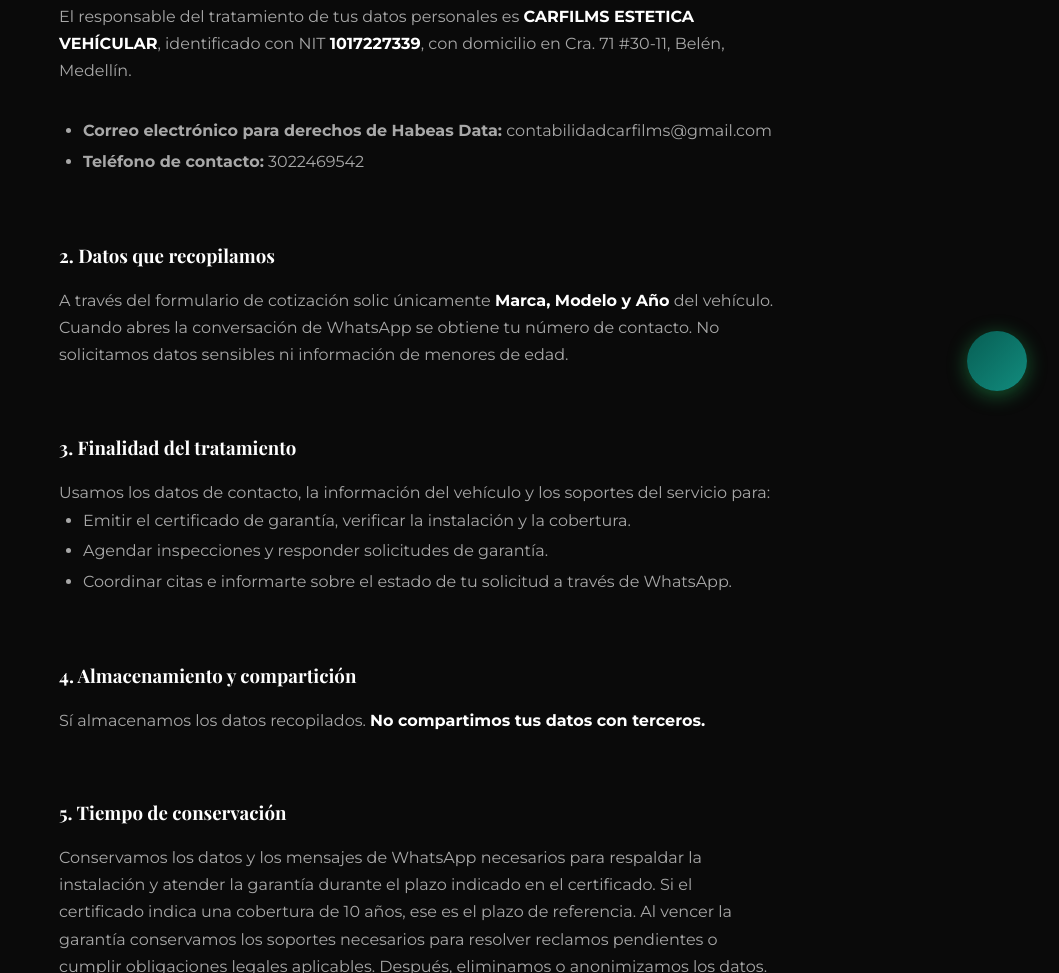
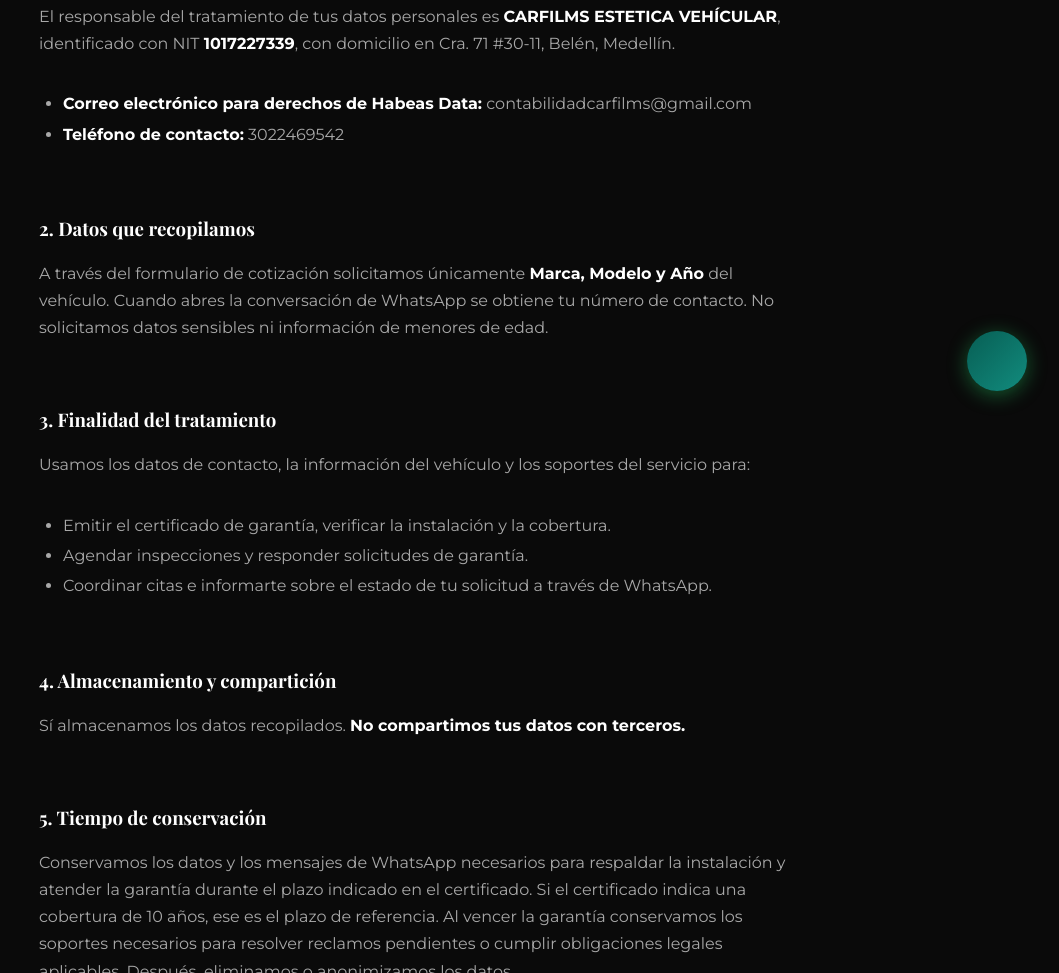
Before and after one commit to kaelcore143-cpu/carfilms, a plain HTML site: page politica-privacidad.html in a window 1280 px wide. Shown: the part 377-1350 px from the top of the page, without its empty margins (221-1280 px from the left). Drawn offline with nearby package versions, Linux system fonts and the light colour scheme.

Commit message:
style(privacidad): organizar politica de privacidad
- mover estilos inline a clases reutilizables en style.css (.privacy-content)
- corregir jerarquia: h2 -> h1 en el titulo principal
- corregir error de tipografia ('solic' -> 'solicitamos')
- conservar todos los datos reales del cliente

```diff
--- a/politica-privacidad.html
+++ b/politica-privacidad.html
@@ -46,43 +46,43 @@
             <div class="container">
                 <div class="section-header">
                     <span class="section-tag">Política de privacidad</span>
-                    <h2 class="section-title">Tratamiento de datos personales</h2>
+                    <h1 class="section-title">Tratamiento de datos personales</h1>
                     <p class="section-subtitle">Conoce cómo CarFilms Estética Vehicular recopila, usa y protege tus datos personales.</p>
                 </div>
 
-                <div style="max-width: 720px; margin: 0 auto;">
-                    <h3 style="font-family: var(--font-secondary); color: var(--color-white); margin: 0 0 var(--spacing-sm);">1. Responsable del tratamiento</h3>
-                    <p style="color: var(--color-silver); line-height: 1.7; margin-bottom: var(--spacing-md);">El responsable del tratamiento de tus datos personales es <strong style="color: var(--color-white);">CARFILMS ESTETICA VEHÍCULAR</strong>, identificado con NIT <strong style="color: var(--color-white);">1017227339</strong>, con domicilio en Cra. 71 #30-11, Belén, Medellín.</p>
-                    <ul style="color: var(--color-silver); line-height: 1.9; margin-left: 1.5rem; margin-bottom: var(--spacing-md);">
+                <div class="privacy-content">
+                    <h3>1. Responsable del tratamiento</h3>
+                    <p>El responsable del tratamiento de tus datos personales es <strong>CARFILMS ESTETICA VEHÍCULAR</strong>, identificado con NIT <strong>1017227339</strong>, con domicilio en Cra. 71 #30-11, Belén, Medellín.</p>
+                    <ul>
                         <li><strong>Correo electrónico para derechos de Habeas Data:</strong> contabilidadcarfilms@gmail.com</li>
                         <li><strong>Teléfono de contacto:</strong> 3022469542</li>
                     </ul>
 
-                    <h3 style="font-family: var(--font-secondary); color: var(--color-white); margin: var(--spacing-lg) 0 var(--spacing-sm);">2. Datos que recopilamos</h3>
-                    <p style="color: var(--color-silver); line-height: 1.7;">A través del formulario de cotización solic únicamente <strong style="color: var(--color-white);">Marca, Modelo y Año</strong> del vehículo. Cuando abres la conversación de WhatsApp se obtiene tu número de contacto. No solicitamos datos sensibles ni información de menores de edad.</p>
+                    <h3>2. Datos que recopilamos</h3>
+                    <p>A través del formulario de cotización solicitamos únicamente <strong>Marca, Modelo y Año</strong> del vehículo. Cuando abres la conversación de WhatsApp se obtiene tu número de contacto. No solicitamos datos sensibles ni información de menores de edad.</p>
 
-                    <h3 style="font-family: var(--font-secondary); color: var(--color-white); margin: var(--spacing-lg) 0 var(--spacing-sm);">3. Finalidad del tratamiento</h3>
-                    <p style="color: var(--color-silver); line-height: 1.7;">Usamos los datos de contacto, la información del vehículo y los soportes del servicio para:</p>
-                    <ul style="color: var(--color-silver); line-height: 1.9; margin-left: 1.5rem;">
+                    <h3>3. Finalidad del tratamiento</h3>
+                    <p>Usamos los datos de contacto, la información del vehículo y los soportes del servicio para:</p>
+                    <ul>
                         <li>Emitir el certificado de garantía, verificar la instalación y la cobertura.</li>
                         <li>Agendar inspecciones y responder solicitudes de garantía.</li>
                         <li>Coordinar citas e informarte sobre el estado de tu solicitud a través de WhatsApp.</li>
                     </ul>
 
-                    <h3 style="font-family: var(--font-secondary); color: var(--color-white); margin: var(--spacing-lg) 0 var(--spacing-sm);">4. Almacenamiento y compartición</h3>
-                    <p style="color: var(--color-silver); line-height: 1.7;">Sí almacenamos los datos recopilados. <strong style="color: var(--color-white);">No compartimos tus datos con terceros.</strong></p>
+                    <h3>4. Almacenamiento y compartición</h3>
+                    <p>Sí almacenamos los datos recopilados. <strong>No compartimos tus datos con terceros.</strong></p>
 
-                    <h3 style="font-family: var(--font-secondary); color: var(--color-white); margin: var(--spacing-lg) 0 var(--spacing-sm);">5. Tiempo de conservación</h3>
-                    <p style="color: var(--color-silver); line-height: 1.7;">Conservamos los datos y los mensajes de WhatsApp necesarios para respaldar la instalación y atender la garantía durante el plazo indicado en el certificado. Si el certificado indica una cobertura de 10 años, ese es el plazo de referencia. Al vencer la garantía conservamos los soportes necesarios para resolver reclamos pendientes o cumplir obligaciones legales aplicables. Después, eliminamos o anonimizamos los datos.</p>
+                    <h3>5. Tiempo de conservación</h3>
+                    <p>Conservamos los datos y los mensajes de WhatsApp necesarios para respaldar la instalación y atender la garantía durante el plazo indicado en el certificado. Si el certificado indica una cobertura de 10 años, ese es el plazo de referencia. Al vencer la garantía conservamos los soportes necesarios para resolver reclamos pendientes o cumplir obligaciones legales aplicables. Después, eliminamos o anonimizamos los datos.</p>
 
-                    <h3 style="font-family: var(--font-secondary); color: var(--color-white); margin: var(--spacing-lg) 0 var(--spacing-sm);">6. Medidas de seguridad</h3>
-                    <p style="color: var(--color-silver); line-height: 1.7;">Restringimos el acceso a los certificados, fotos y conversaciones de garantía al personal autorizado. Protegemos los dispositivos con bloqueo de pantalla y la cuenta de WhatsApp con verificación en dos pasos. Retiramos el acceso cuando una persona deja de necesitarlo para su trabajo.</p>
+                    <h3>6. Medidas de seguridad</h3>
+                    <p>Restringimos el acceso a los certificados, fotos y conversaciones de garantía al personal autorizado. Protegemos los dispositivos con bloqueo de pantalla y la cuenta de WhatsApp con verificación en dos pasos. Retiramos el acceso cuando una persona deja de necesitarlo para su trabajo.</p>
 
-                    <h3 style="font-family: var(--font-secondary); color: var(--color-white); margin: var(--spacing-lg) 0 var(--spacing-sm);">7. Derechos del titular</h3>
-                    <p style="color: var(--color-silver); line-height: 1.7;">Puedes consultar, actualizar, rectificar o solicitar la supresión de tus datos a través del WhatsApp oficial de CARFILMS (<a href="https://wa.me/573022469542" target="_blank" rel="noopener noreferrer" style="color: var(--color-gold); text-decoration: underline;">+57 302 246 9542</a>). Para identificar el registro puedes indicar tu nombre y, si lo tienes, el número del certificado de garantía. También puedes escribirnos a contabilidadcarfilms@gmail.com.</p>
+                    <h3>7. Derechos del titular</h3>
+                    <p>Puedes consultar, actualizar, rectificar o solicitar la supresión de tus datos a través del WhatsApp oficial de CARFILMS (<a href="https://wa.me/573022469542" target="_blank" rel="noopener noreferrer">+57 302 246 9542</a>). Para identificar el registro puedes indicar tu nombre y, si lo tienes, el número del certificado de garantía. También puedes escribirnos a contabilidadcarfilms@gmail.com.</p>
 
-                    <h3 style="font-family: var(--font-secondary); color: var(--color-white); margin: var(--spacing-lg) 0 var(--spacing-sm);">8. Entrada en vigor</h3>
-                    <p style="color: var(--color-silver); line-height: 1.7;">Esta política entra en vigor el <strong style="color: var(--color-white);">23 de noviembre de 2026</strong>.</p>
+                    <h3>8. Entrada en vigor</h3>
+                    <p>Esta política entra en vigor el <strong>23 de noviembre de 2026</strong>.</p>
                 </div>
             </div>
         </section>
--- a/style.css
+++ b/style.css
@@ -2103,3 +2103,54 @@ button:focus-visible,
 .video-item .gallery-video {
     pointer-events: none;
 }
+
+/* ============================================
+   POLÍTICA DE PRIVACIDAD
+   ============================================ */
+.privacy-content {
+    max-width: 760px;
+    margin: 0 auto;
+}
+
+.privacy-content h3 {
+    font-family: var(--font-secondary);
+    color: var(--color-white);
+    margin: var(--spacing-lg) 0 var(--spacing-sm);
+}
+
+.privacy-content h3:first-child {
+    margin-top: 0;
+}
+
+.privacy-content p,
+.privacy-content li {
+    color: var(--color-silver);
+    line-height: 1.7;
+}
+
+.privacy-content p {
+    margin-bottom: var(--spacing-md);
+}
+
+.privacy-content ul {
+    margin-left: 1.5rem;
+    margin-bottom: var(--spacing-md);
+}
+
+.privacy-content li {
+    line-height: 1.9;
+}
+
+.privacy-content strong {
+    color: var(--color-white);
+}
+
+.privacy-content a {
+    color: var(--color-gold);
+    text-decoration: underline;
+    text-underline-offset: 2px;
+}
+
+.privacy-content a:hover {
+    color: var(--color-gold-light);
+}
```
